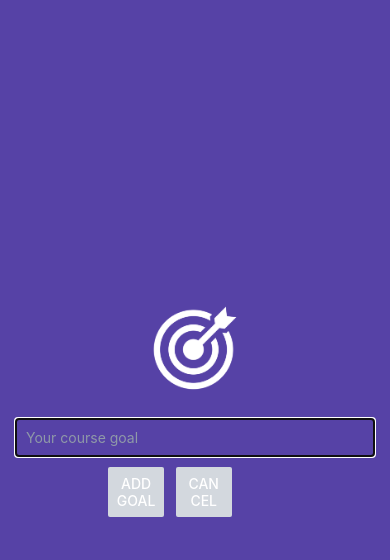
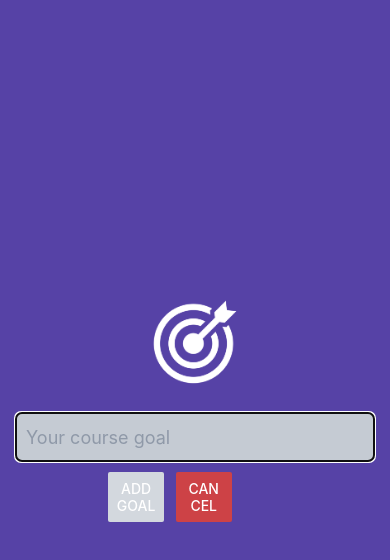
Before and after one commit to pizarrosch/first-react-native-pj, a React Native app: screen / in a window 390 px wide. Both pictures are taken after a click on the button "ADD NEW GOAL". Shown: the top 560 px of the page. Built offline with nearby package versions, Linux system fonts and the light colour scheme.

Commit message:
Add some final styles

```diff
--- a/App.js
+++ b/App.js
@@ -29,7 +29,7 @@ export default function App() {
 
   return (
     <View style={styles.appContainer}>
-      <Button title='Add New Goal' color='#5642A6' onPress={startHandler}/>
+      <Button title='Add New Goal' color='#2D72D2' onPress={startHandler}/>
       <GoalInput onAddGoal={addGoalHandler} isVisible={modalIsVisible} cancelInput={terminateHandler}/>
       <View style={styles.listContainer}>
         {/*ScrollView is good when the number of items is limited, otherwise with every scroll all items are being
@@ -51,7 +51,8 @@ const styles = StyleSheet.create({
   appContainer: {
     flex: 1,
     paddingTop: 50,
-    paddingHorizontal: 16
+    paddingHorizontal: 16,
+    backgroundColor: '#1C2127'
   },
   listContainer: {
     flex: 5,
--- a/components/GoalInput.js
+++ b/components/GoalInput.js
@@ -30,7 +30,7 @@ export default function GoalInput(props) {
             <Button color='#D3D8DE' title='Add Goal' onPress={addGoalHandler}/>
           </View>
           <View style={styles.button}>
-            <Button color='#D3D8DE' title='Cancel' onPress={props.cancelInput}/>
+            <Button color='#CD4246' title='Cancel' onPress={props.cancelInput}/>
           </View>
         </View>
       </View>
@@ -51,10 +51,14 @@ const styles = StyleSheet.create({
   textInput: {
     borderWidth: 1,
     borderColor: '#C5CBD3',
+    borderRadius: 6,
+    backgroundColor: '#C5CBD3',
     padding: 10,
     width: '100%',
     marginBottom: 10,
-    color: '#D3D8DE'
+    color: '#5642A6',
+    height: 50,
+    fontSize: 18
   }
   ,
   buttonContainer: {
--- a/components/GoalItem.js
+++ b/components/GoalItem.js
@@ -16,18 +16,25 @@ export default function GoalItem({text, onDeleteItem, goalItemId}) {
 
 const styles = StyleSheet.create({
   goalListItem: {
-    margin: 7,
+    margin: 10,
     borderRadius: 6,
     backgroundColor: '#4C90F0',
-    shadowColor: '#8ABBFF',
-    shadowOffset: {width: 0, height: 5},
-    shadowOpacity: 15
+    // shadowColor: '#8ABBFF',
+    // shadowOffset: {width: 0, height: 8},
+    // shadowOpacity: 15,
+    height: 50,
+    justifyContent: 'center'
   },
   pressedItem: {
     backgroundColor: '#215DB0',
-    borderRadius: 6
+    borderRadius: 6,
+    height: 50,
+    justifyContent: 'center'
   },
   goalText: {
-    padding: 7,
+    // padding: 7,
+    fontSize: 18,
+    textAlign: 'center',
+    color: '#DCE0E5'
   }
 })
```
